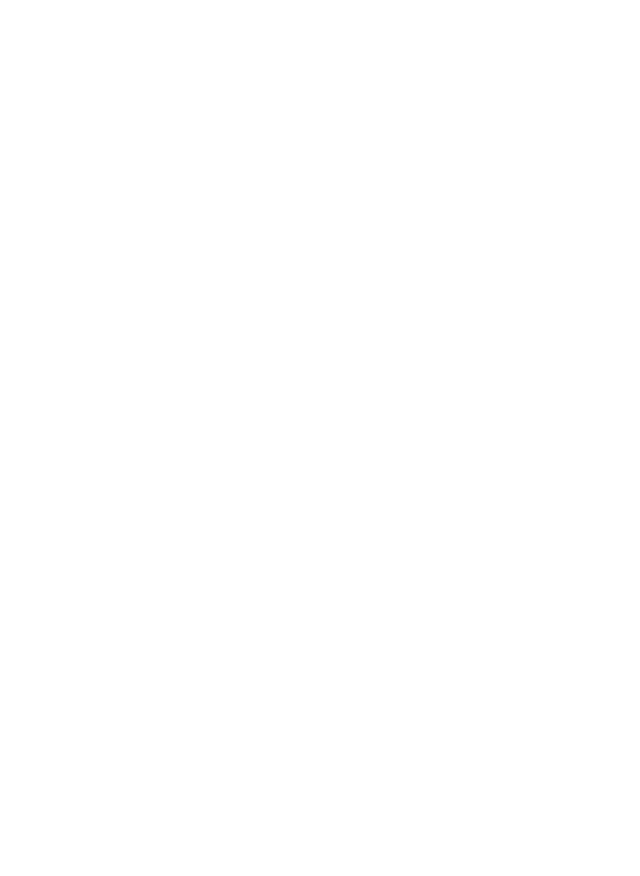
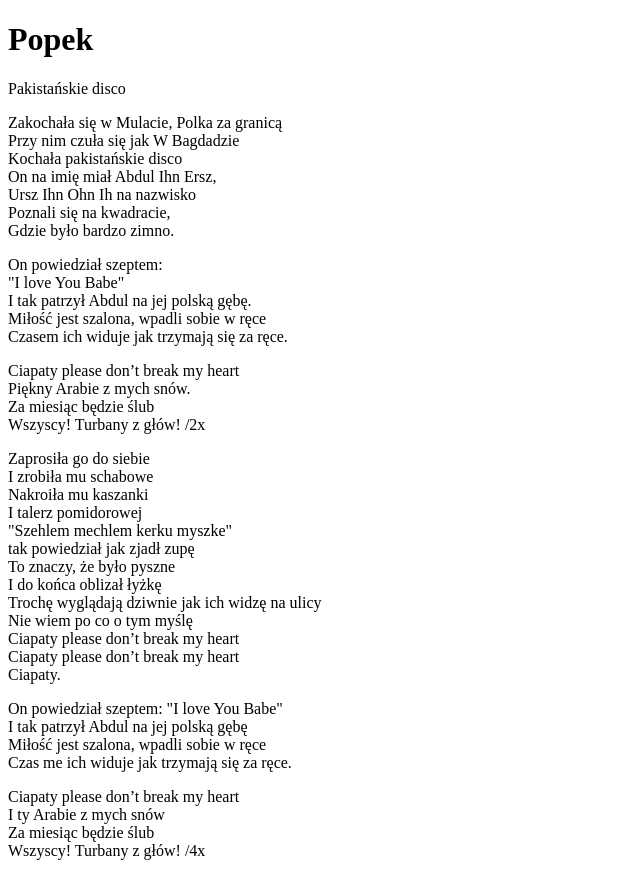
Before and after one commit to konlis/git-learn, a plain HTML site: page index.html in a window 1280 px wide. Shown: the whole page, without its empty margins (0-640 px from the left). Before the commit the page ends 800 px from the top, so only its background shows below. Drawn offline with nearby package versions, Linux system fonts and the light colour scheme; files that its build step writes are made by us from their sources.

Commit message:
Add content to code

```diff
--- a/index.html
+++ b/index.html
@@ -1,11 +1,64 @@
 <!DOCTYPE html>
 
-<html lang="eng">
+<html lang="pl">
   <head>
       <meta charset="utf-8">
       <title>Song></title>
       <link rel="stylesheet" href="style.css">
   </head>
   <body>
+    <div class="song-title">
+      <h1>Popek</h1>
+      <p>Pakistańskie disco</p>
+    </div>
+    <div class="song-text">
+      <p>
+        Zakochała się w Mulacie, Polka za granicą<br>
+        Przy nim czuła się jak W Bagdadzie<br>
+        Kochała pakistańskie disco<br>
+        On na imię miał Abdul Ihn Ersz,<br>
+        Ursz Ihn Ohn Ih na nazwisko<br>
+        Poznali się na kwadracie,<br>
+        Gdzie było bardzo zimno.<br>
+      </p>
+      <p>
+        On powiedział szeptem:<br>"I love You Babe"<br>
+        I tak patrzył Abdul na jej polską gębę.<br>
+        Miłość jest szalona, wpadli sobie w ręce<br>
+        Czasem ich widuje jak trzymają się za ręce.<br>
+      </p>
+      <p>
+        Ciapaty please don’t break my heart<br>
+        Piękny Arabie z mych snów.<br>
+        Za miesiąc będzie ślub<br>
+        <span>Wszyscy! Turbany z głów!<span> /2x
+      </p>
+      <p>
+        Zaprosiła go do siebie<br>
+        I zrobiła mu schabowe<br>
+        Nakroiła mu kaszanki<br>
+        I talerz pomidorowej<br>
+        "Szehlem mechlem kerku myszke"<br>
+        tak powiedział jak zjadł zupę<br>
+        To znaczy, że było pyszne<br>
+        I do końca oblizał łyżkę<br>
+        Trochę wyglądają dziwnie jak ich widzę na ulicy<br>
+        Nie wiem po co o tym myślę<br>
+        Ciapaty please don’t break my heart<br>
+        Ciapaty please don’t break my heart<br>Ciapaty.
+      </p>
+      <p>
+        On powiedział szeptem: "I love You Babe"<br>
+        I tak patrzył Abdul na jej polską gębę<br>
+        Miłość jest szalona, wpadli sobie w ręce<br>
+        Czas me ich widuje jak trzymają się za ręce.
+      </p>
+      <p>
+        Ciapaty please don’t break my heart<br>
+        I ty Arabie z mych snów<br>
+        Za miesiąc będzie ślub<br>
+        <span>Wszyscy! Turbany z głów!<span> /4x
+      </p>
+    </div>
   </body>
 </html>
```
